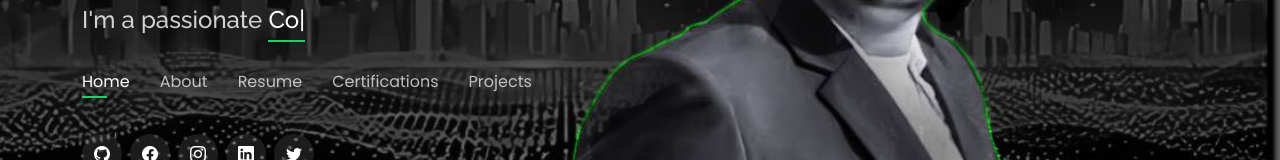
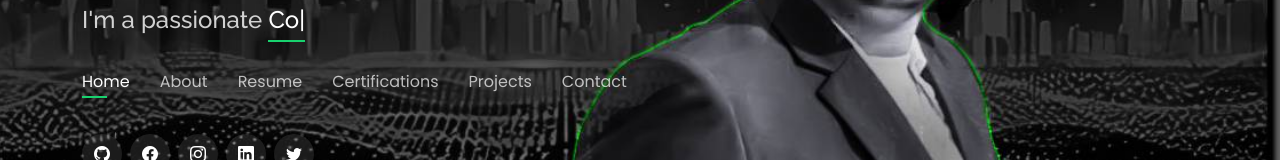
Before and after one commit to PailaLeelaPrasad/portfolio, a plain HTML site: page index.html in a window 1280 px wide. Shown: the part 344-504 px from the top of the page. Drawn offline with nearby package versions, Linux system fonts and the light colour scheme.

Commit message:
Update index.html

```diff
--- a/index.html
+++ b/index.html
@@ -57,7 +57,7 @@
                     <li><a class="nav-link" href="#resume">Resume</a></li>
                     <li><a class="nav-link" href="#services">Certifications</a></li>
                     <li><a class="nav-link" href="#portfolio">Projects</a></li>
-
+                    <li><a class="nav-link" href="#contact">Contact</a></li>
                 </ul>
                 <i class="bi bi-list mobile-nav-toggle"></i>
             </nav>
```
